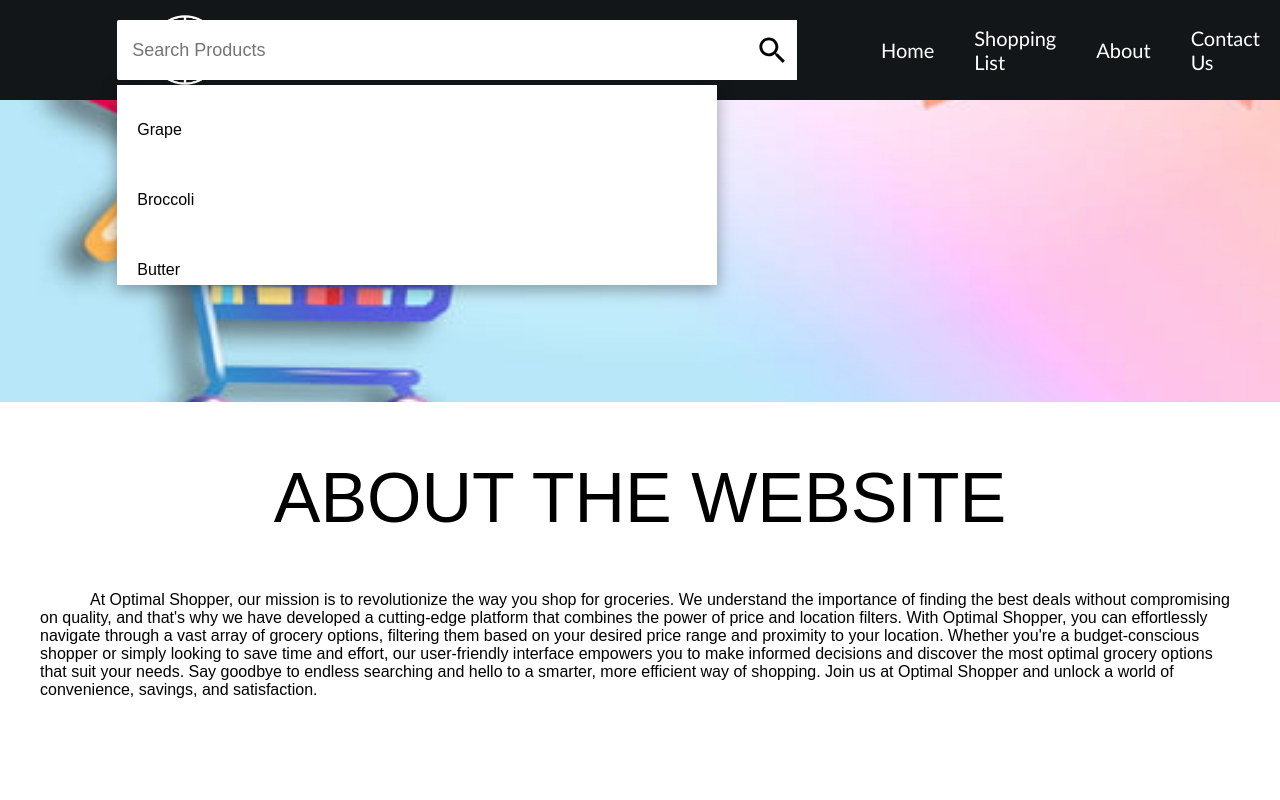
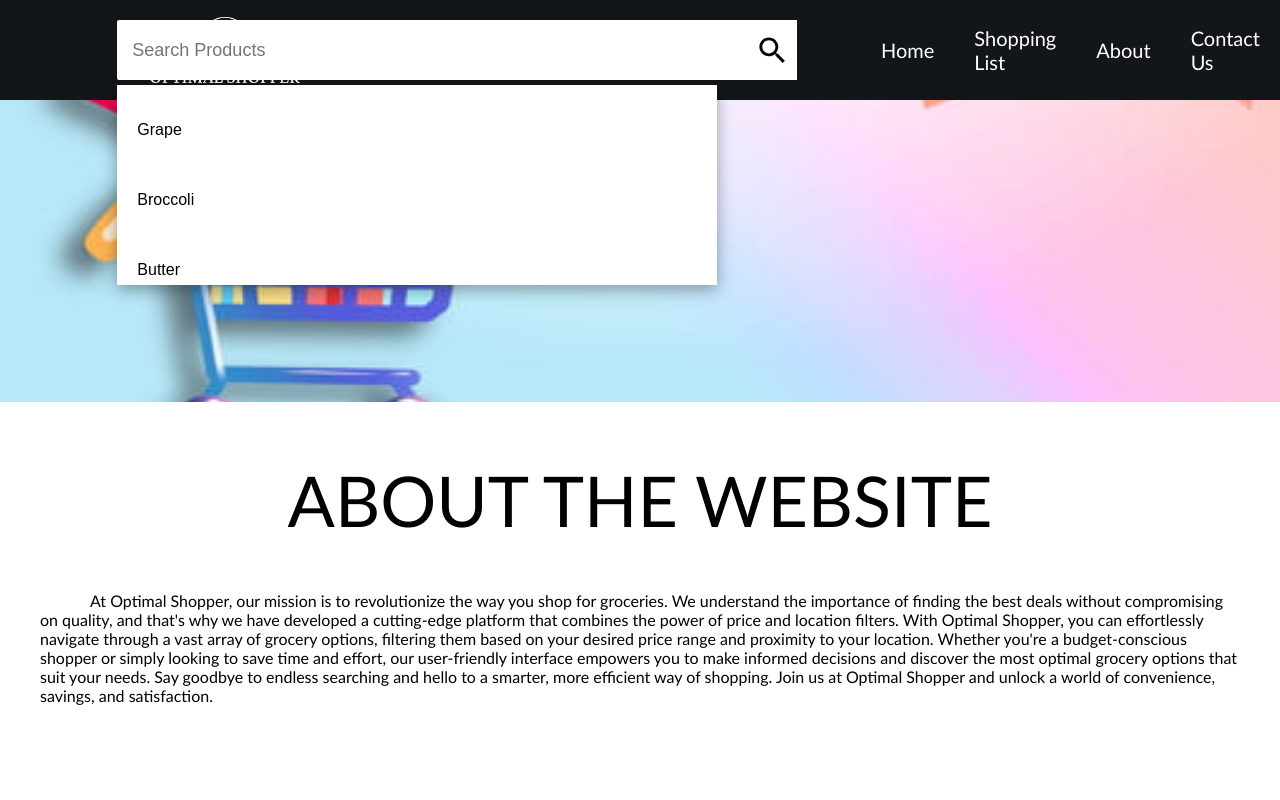
Before and after one commit to Dudemario/GroceryWebApp, a React (Create React App) app in the folder grocery_webapp/: page /about in a window 1280 px wide. Shown: the top 800 px of the page. Built offline with nearby package versions, Linux system fonts and the light colour scheme.

Commit message:
font changes on About page

```diff
--- a/grocery_webapp/src/styles/About.css
+++ b/grocery_webapp/src/styles/About.css
@@ -7,6 +7,7 @@
   height: 90vh;
   display: flex;
   flex-direction: column;
+  font-family: "Gill Sans", "Gill Sans MT", Calibri, "Trebuchet MS", sans-serif;
 }
 
 .aboutTop {
@@ -15,7 +16,6 @@
   background-position: center;
   background-repeat: no-repeat;
   background-size: cover;
-  font-family: "Gill Sans", "Gill Sans MT", Calibri, "Trebuchet MS", sans-serif;
 }
 
 .aboutBottom {
--- a/grocery_webapp/src/styles/Navbar.css
+++ b/grocery_webapp/src/styles/Navbar.css
@@ -16,7 +16,7 @@
   }
 
   .navbar .leftSide img {
-    width: 70px;
+    width: 150px;
   }
 
   .searchbar {
```
Also changed, not shown: grocery_webapp/src/assets/transparentLogo.png.
